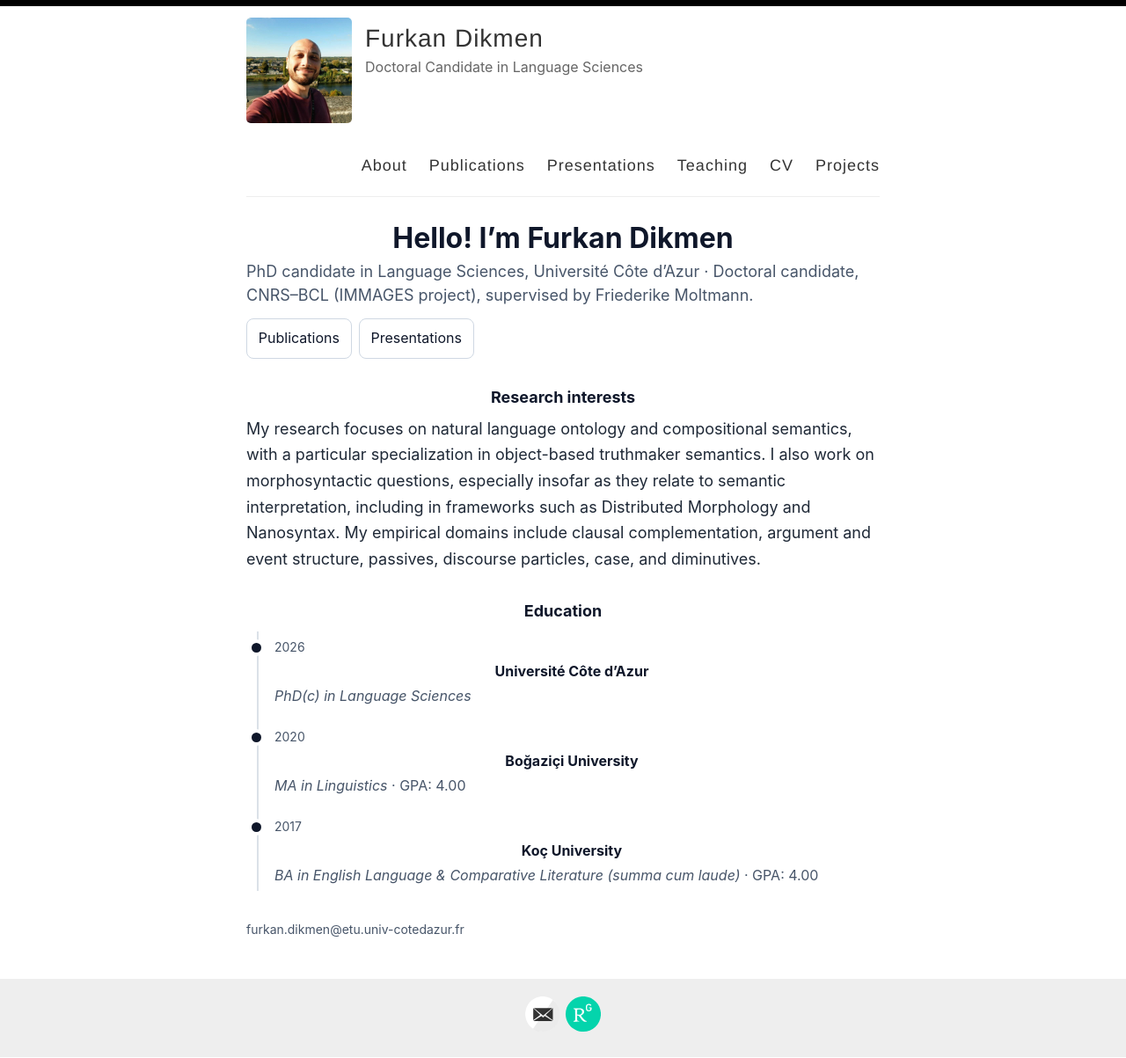
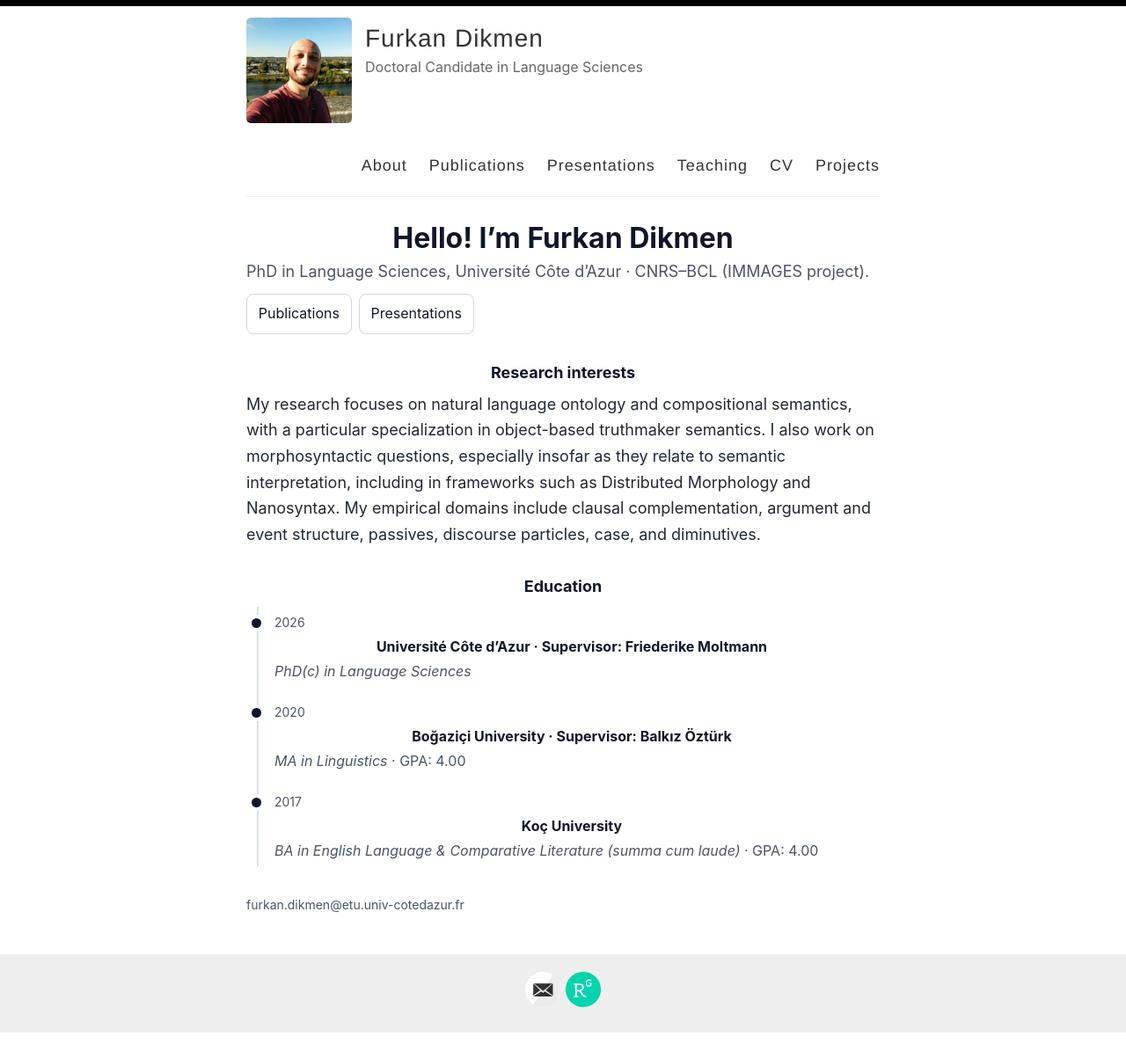
Before and after one commit to furkandikmen/furkandikmen.github.io, a Jekyll site: the page built from index.html, in a window 1280 px wide. Shown: the whole page at 88% size. Built offline with Jekyll 4.4.1, drawn with Linux system fonts in a browser that asks for light colours; the list of posts is cut into pages by our own code; after the commit the page ends 1175 px from its top, so only the background shows below that.

Commit message:
Update index.html

```diff
--- a/index.html
+++ b/index.html
@@ -164,8 +164,7 @@ layout: default
   <section class="hero">
     <h1>Hello! I’m Furkan Dikmen</h1>
     <p class="subtitle">
-      PhD candidate in Language Sciences, Université Côte d’Azur · Doctoral candidate,
-      CNRS–BCL (IMMAGES project), supervised by Friederike Moltmann.
+      PhD in Language Sciences, Université Côte d’Azur · CNRS–BCL (IMMAGES project).
     </p>
 
     <div class="actions">
@@ -192,14 +191,14 @@ layout: default
       <div class="edu-item">
         <div class="dot" aria-hidden="true"></div>
         <div class="year-label">2026</div>
-        <h3>Université Côte d’Azur</h3>
-        <p class="meta"><em>PhD(c) in Language Sciences</em></p>
+        <h3>Université Côte d’Azur · Supervisor: Friederike Moltmann </h3>
+        <p class="meta"><em>PhD(c) in Language Sciences</em> </p>
       </div>
 
       <div class="edu-item">
         <div class="dot" aria-hidden="true"></div>
         <div class="year-label">2020</div>
-        <h3>Boğaziçi University</h3>
+        <h3>Boğaziçi University · Supervisor: Balkız Öztürk </h3>
         <p class="meta"><em>MA in Linguistics</em> · GPA: 4.00</p>
       </div>
 
```
